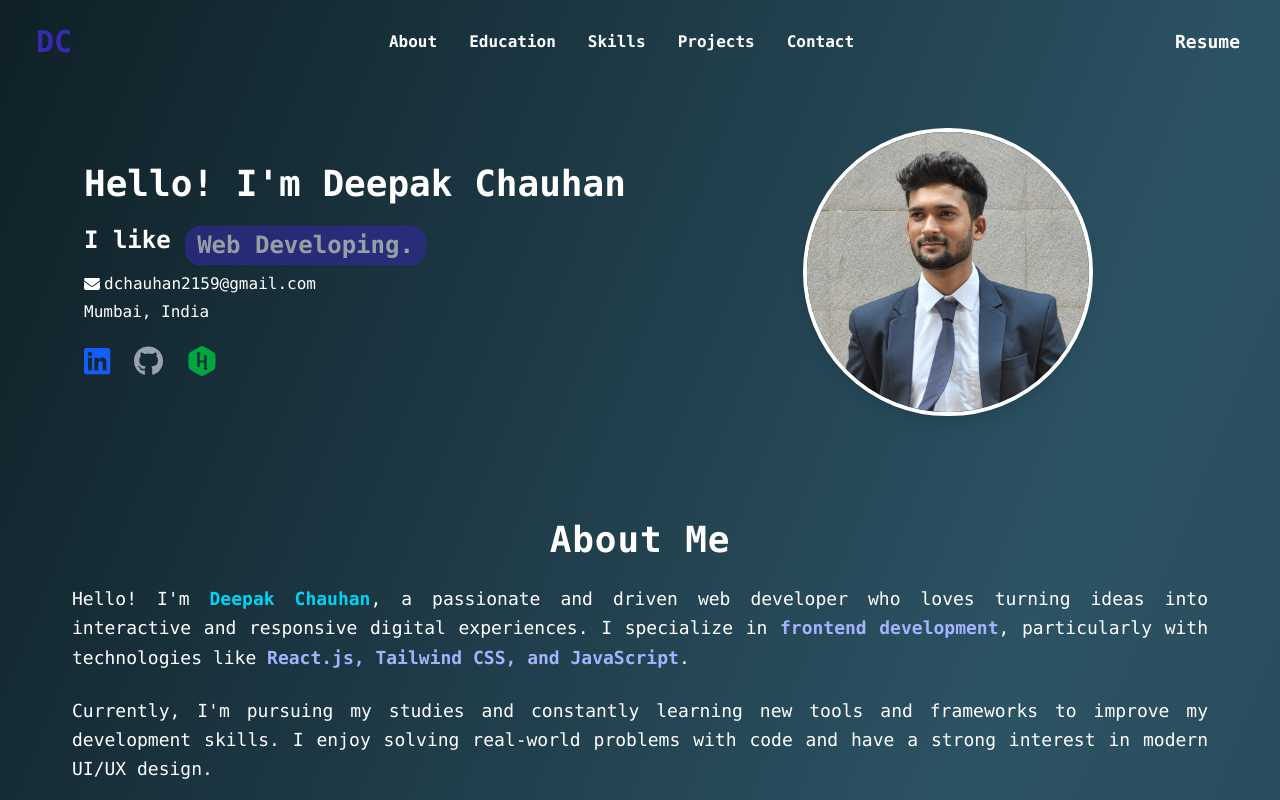
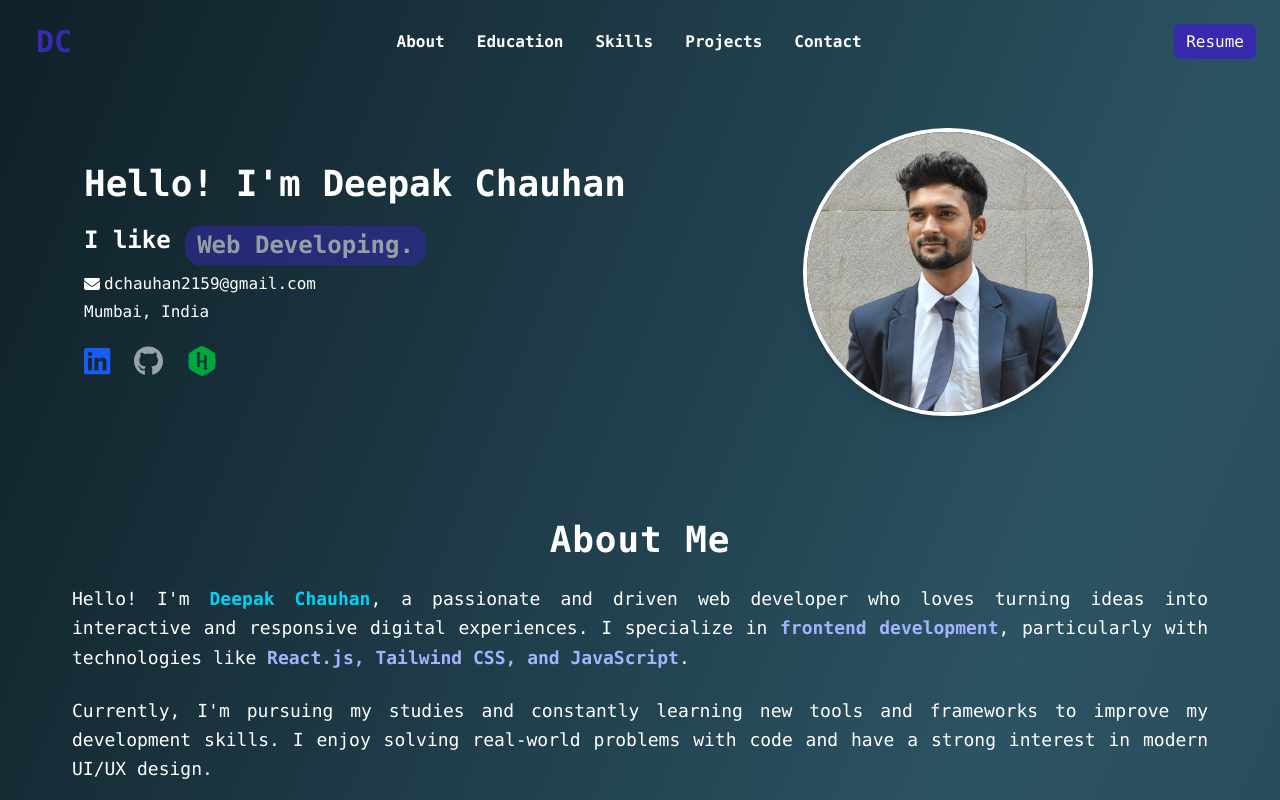
Before and after one commit to deepakchauhan27/portfolio_deepak, a React (Vite) app: page / in a window 1280 px wide. Shown: the top 800 px of the page. Built offline with nearby package versions, Linux system fonts and the light colour scheme.

Commit message:
Added Commit

```diff
--- a/src/Components/Footer.jsx
+++ b/src/Components/Footer.jsx
@@ -84,7 +84,7 @@ function Footer() {
             />
             <button
               type="submit"
-              className="bg-orange-200 hover:bg-orange-300 text-black w-full py-2 rounded"
+              className="bg-indigo-600 hover:bg-indigo-800 text-white w-full py-2 rounded"
             >
               Send Message
             </button>
--- a/src/Components/header.jsx
+++ b/src/Components/header.jsx
@@ -24,11 +24,8 @@ function Header_class() {
       } text-white`}
     >
       <div className="flex items-center justify-between px-6 py-4 backdrop:blur-2xl">
-
         {/* Logo with animation */}
-        <div
-          className="relative text-3xl font-bold text-indigo-800 px-3 py-2 rounded-2xl group cursor-pointer"
-        >
+        <div className="relative text-3xl font-bold text-indigo-800 px-3 py-2 rounded-2xl group cursor-pointer">
           <span className="absolute inset-00 scale-0 group-hover:scale-100 transition-transform duration-300 ease-in-out origin-center z-[-1] rounded-2xl"></span>
           <span className="relative">DC</span>
         </div>
@@ -51,11 +48,12 @@ function Header_class() {
         {/* Resume Link (Desktop) with same hover animation */}
         <div className="hidden md:block">
           <a
-            href="/resume.pdf"
-            className="relative text-lg font-semibold px-4 py-2 rounded-2xl group overflow-hidden"
+            href="/Deepak_Chauhan_Resume.pdf"
+            // download="Deepak_Chauhan_Resume.pdf" // 👈 forces download with filename
+            className="bg-indigo-800 text-white text-center px-3 py-2 rounded-md hover:bg-indigo-700 transition"
+            onClick={() => setIsMenuOpen(false)}
           >
-            <span className="absolute inset-0 bg-indigo-800 scale-0 group-hover:scale-100 transition-transform duration-300 ease-in-out origin-center z-[-1] rounded-2xl"></span>
-            <span className="relative">Resume</span>
+            Resume
           </a>
         </div>
 
@@ -70,7 +68,7 @@ function Header_class() {
 
       {/* Mobile Menu */}
       {isMenuOpen && (
-        <div className="absolute top-16 right-6 w-52 bg-indigo-300 shadow-lg rounded-xl flex flex-col gap-4 p-4 md:hidden">
+        <div className="absolute top-16 right-6 w-52 bg-gray-500 shadow-lg rounded-xl flex flex-col gap-4 p-4 md:hidden">
           {navItems.map((item) => (
             <a
               key={item}
@@ -82,8 +80,9 @@ function Header_class() {
             </a>
           ))}
           <a
-            href="/resume.pdf"
-            className="bg-indigo-800 text-white text-center px-3 py-2 rounded-md hover:bg-indigo-800 transition"
+            href="/Deepak_Chauhan_Resume.pdf"
+            download="Deepak_Chauhan_Resume.pdf" // 👈 forces download with filename
+            className="bg-indigo-800 text-white text-center px-3 py-2 rounded-md hover:bg-indigo-700 transition"
             onClick={() => setIsMenuOpen(false)}
           >
             Resume
```
Also changed, not shown: 1 other file (tests, documents, lock files or other folders).
